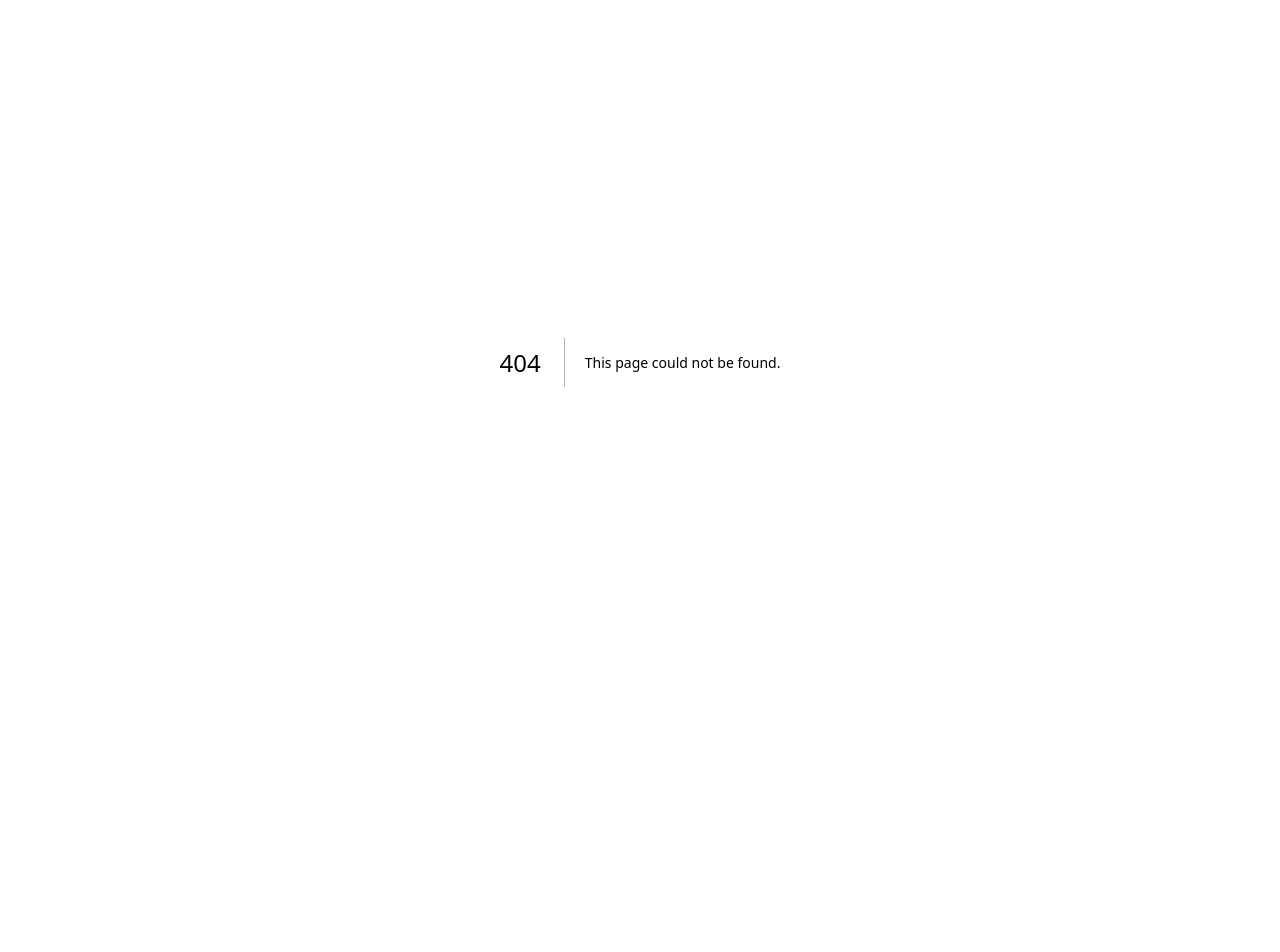
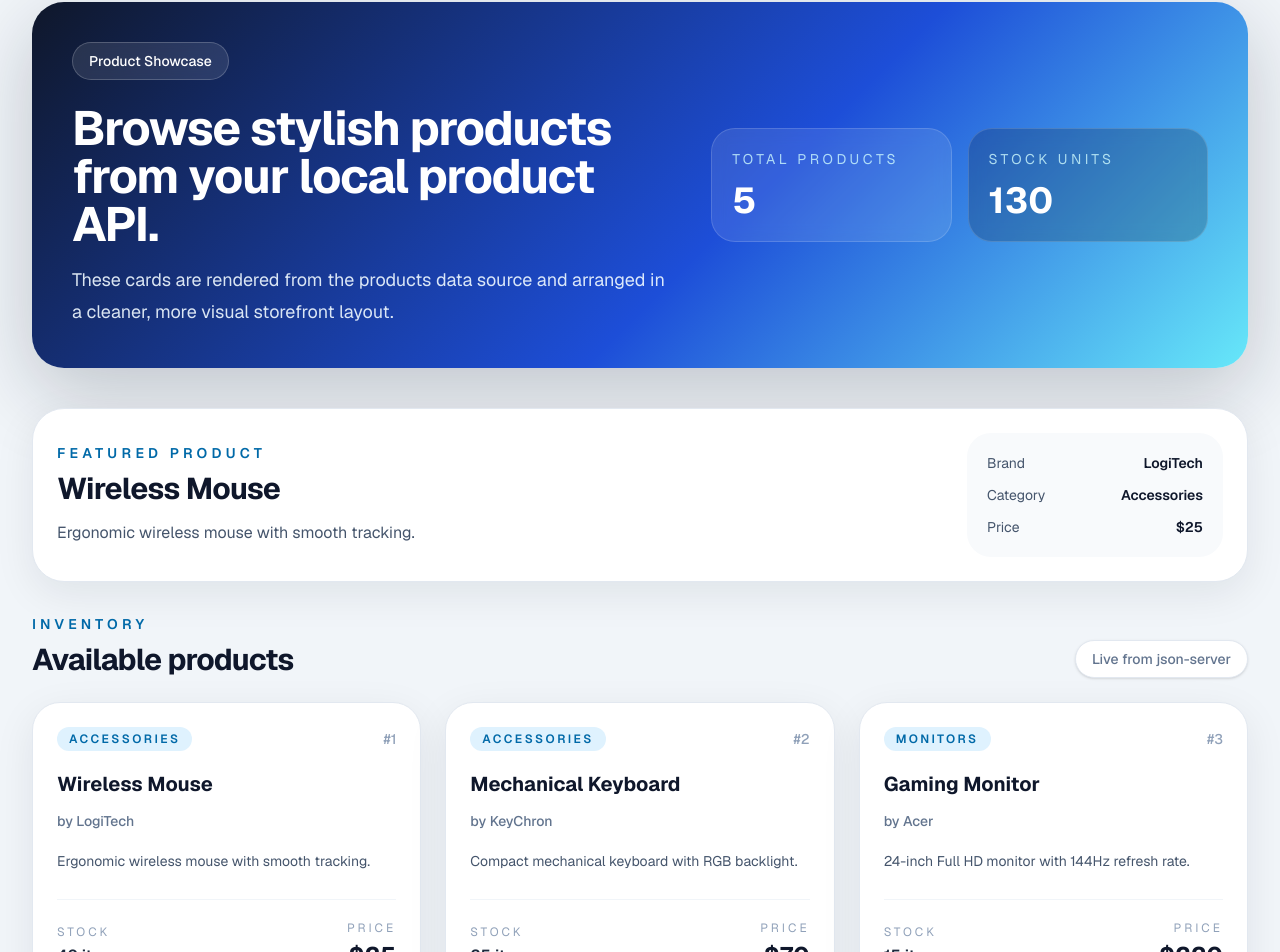
Before and after one commit to nafiz2024/Practice-Advanced-Data-Fetching, a Next.js app: page /products in a window 1280 px wide. Before the commit this address had no page. Shown: the part 103-1055 px from the top of the page. Before the commit the page ends 865 px from the top, so only its background shows below. Built offline with nearby package versions, Linux system fonts and the light colour scheme; data requests are answered from the project's data file.

Commit message:
Local JSOn Data fetching and show in products card

```diff
--- /dev/null
+++ b/src/app/products/page.jsx
@@ -0,0 +1,146 @@
+const getProducts = async () => {
+    try {
+        const res = await fetch('http://localhost:5000/products')
+        return res.json();
+    }
+    catch (err) {
+        throw new Error('Failed To Fetch Products')
+    }
+}
+
+const ProductsPage = async () => {
+    const products = await getProducts();
+    const totalStock = products.reduce((sum, product) => sum + product.stock, 0);
+    const featuredProduct = products[0];
+
+    return (
+        <section className="min-h-screen bg-slate-100 px-4 py-10 sm:px-6 lg:px-8">
+            <div className="mx-auto max-w-7xl">
+                <div className="mb-10 overflow-hidden rounded-[2rem] bg-[linear-gradient(135deg,#0f172a_0%,#1d4ed8_58%,#67e8f9_100%)] p-8 text-white shadow-[0_24px_80px_rgba(15,23,42,0.22)] sm:p-10">
+                    <div className="grid gap-8 lg:grid-cols-[1.1fr_0.9fr] lg:items-center">
+                        <div>
+                            <span className="inline-flex rounded-full border border-white/20 bg-white/10 px-4 py-2 text-sm font-medium backdrop-blur">
+                                Product Showcase
+                            </span>
+                            <h1 className="mt-6 max-w-2xl text-4xl font-bold tracking-tight sm:text-5xl">
+                                Browse stylish products from your local product API.
+                            </h1>
+                            <p className="mt-4 max-w-2xl text-base leading-8 text-sky-50/90 sm:text-lg">
+                                These cards are rendered from the products data source and arranged in a cleaner,
+                                more visual storefront layout.
+                            </p>
+                        </div>
+
+                        <div className="grid gap-4 sm:grid-cols-2">
+                            <div className="rounded-3xl border border-white/15 bg-white/10 p-5 backdrop-blur">
+                                <p className="text-sm uppercase tracking-[0.25em] text-cyan-100/80">
+                                    Total products
+                                </p>
+                                <p className="mt-3 text-4xl font-bold">{products.length}</p>
+                            </div>
+                            <div className="rounded-3xl border border-white/15 bg-slate-950/20 p-5 backdrop-blur">
+                                <p className="text-sm uppercase tracking-[0.25em] text-cyan-100/80">
+                                    Stock units
+                                </p>
+                                <p className="mt-3 text-4xl font-bold">{totalStock}</p>
+                            </div>
+                        </div>
+                    </div>
+                </div>
+
+                <div className="mb-8 grid gap-6 rounded-[2rem] border border-slate-200 bg-white p-6 shadow-[0_12px_40px_rgba(15,23,42,0.08)] lg:grid-cols-[1fr_auto] lg:items-center">
+                    <div>
+                        <p className="text-sm font-semibold uppercase tracking-[0.3em] text-sky-700">
+                            Featured Product
+                        </p>
+                        <h2 className="mt-2 text-3xl font-bold tracking-tight text-slate-900">
+                            {featuredProduct.name}
+                        </h2>
+                        <p className="mt-3 max-w-2xl text-sm leading-7 text-slate-600 sm:text-base">
+                            {featuredProduct.description}
+                        </p>
+                    </div>
+                    <div className="grid gap-3 rounded-3xl bg-slate-50 p-5 text-sm text-slate-600 sm:min-w-64">
+                        <div className="flex items-center justify-between">
+                            <span>Brand</span>
+                            <span className="font-semibold text-slate-900">{featuredProduct.brand}</span>
+                        </div>
+                        <div className="flex items-center justify-between">
+                            <span>Category</span>
+                            <span className="font-semibold text-slate-900">{featuredProduct.category}</span>
+                        </div>
+                        <div className="flex items-center justify-between">
+                            <span>Price</span>
+                            <span className="font-semibold text-slate-900">${featuredProduct.price}</span>
+                        </div>
+                    </div>
+                </div>
+
+                <div className="mb-6 flex items-end justify-between gap-4">
+                    <div>
+                        <p className="text-sm font-semibold uppercase tracking-[0.3em] text-sky-700">
+                            Inventory
+                        </p>
+                        <h2 className="mt-2 text-3xl font-bold tracking-tight text-slate-900">
+                            Available products
+                        </h2>
+                    </div>
+                    <div className="hidden rounded-full border border-slate-200 bg-white px-4 py-2 text-sm font-medium text-slate-500 shadow-sm sm:block">
+                        Live from json-server
+                    </div>
+                </div>
+
+                <div className="grid gap-6 md:grid-cols-2 xl:grid-cols-3">
+                    {products.map((product) => (
+                        <article
+                            key={product.id}
+                            className="group rounded-[1.75rem] border border-slate-200 bg-white p-6 shadow-[0_12px_40px_rgba(15,23,42,0.08)] transition duration-300 hover:-translate-y-1 hover:shadow-[0_20px_50px_rgba(15,23,42,0.14)]"
+                        >
+                            <div className="mb-5 flex items-center justify-between">
+                                <span className="rounded-full bg-sky-100 px-3 py-1 text-xs font-semibold uppercase tracking-[0.2em] text-sky-700">
+                                    {product.category}
+                                </span>
+                                <span className="text-sm font-medium text-slate-400">
+                                    #{product.id}
+                                </span>
+                            </div>
+
+                            <h3 className="text-xl font-bold leading-snug text-slate-900 transition group-hover:text-sky-700">
+                                {product.name}
+                            </h3>
+
+                            <p className="mt-3 text-sm font-medium text-slate-500">
+                                by {product.brand}
+                            </p>
+
+                            <p className="mt-4 line-clamp-3 text-sm leading-7 text-slate-600">
+                                {product.description}
+                            </p>
+
+                            <div className="mt-6 flex items-center justify-between border-t border-slate-100 pt-5">
+                                <div>
+                                    <p className="text-xs uppercase tracking-[0.25em] text-slate-400">
+                                        Stock
+                                    </p>
+                                    <p className="mt-1 font-semibold text-slate-800">
+                                        {product.stock} items
+                                    </p>
+                                </div>
+                                <div className="text-right">
+                                    <p className="text-xs uppercase tracking-[0.25em] text-slate-400">
+                                        Price
+                                    </p>
+                                    <p className="mt-1 text-2xl font-bold text-slate-900">
+                                        ${product.price}
+                                    </p>
+                                </div>
+                            </div>
+                        </article>
+                    ))}
+                </div>
+            </div>
+        </section>
+    );
+};
+
+export default ProductsPage;
--- a/src/component/navbar/page.jsx
+++ b/src/component/navbar/page.jsx
@@ -3,6 +3,7 @@ import Link from "next/link";
 const links = <>
     <li><Link href='/'>Home</Link></li>
     <li><Link href='/post'>Post</Link></li>
+    <li><Link href='/products'>Products</Link></li>
 </>
 
 
```
